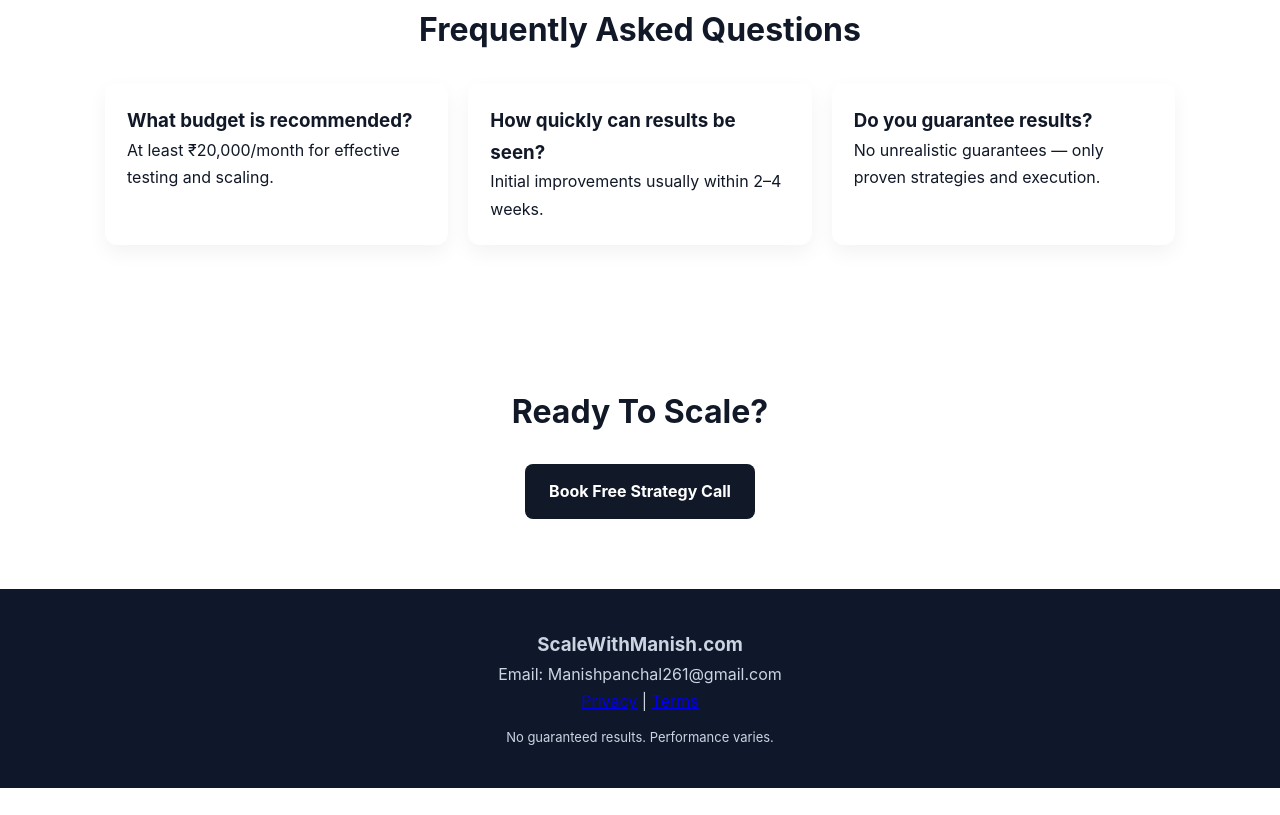
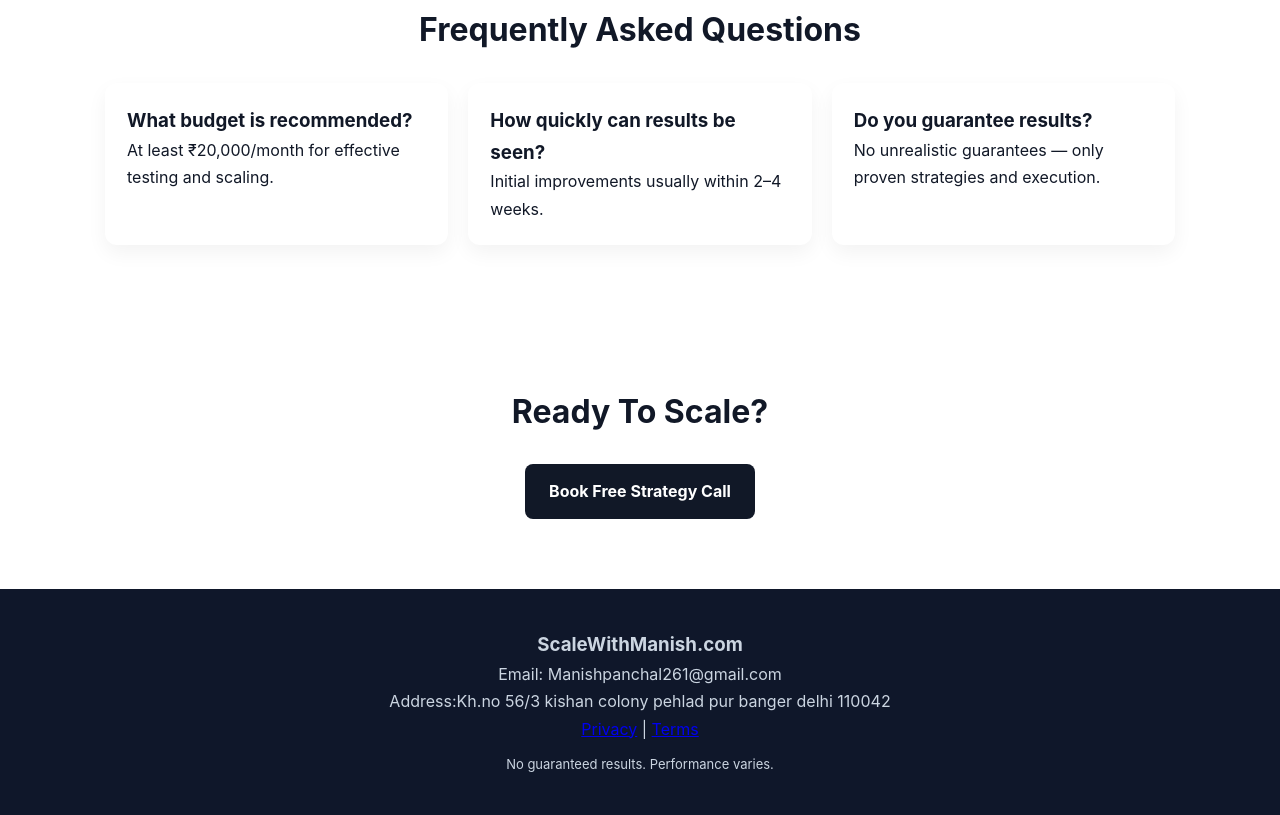
Before and after one commit to manishpanchal261-arch/scalewithmanish.com, a plain HTML site: page index.html in a window 1280 px wide. Shown: the part 3204-4019 px from the top of the page. Before the commit the page ends 3992 px from the top, so only its background shows below. Drawn offline with Linux system fonts and the light colour scheme.

Commit message:
Update index.html

```diff
--- a/index.html
+++ b/index.html
@@ -300,6 +300,7 @@
 
 <h3>ScaleWithManish.com</h3>
 <p>Email: Manishpanchal261@gmail.com</p>
+<p>Address:Kh.no 56/3 kishan colony pehlad pur banger delhi 110042 </p>
 
 <p>
 <a href="https://privary-policy-pi.vercel.app/">Privacy</a> |
```
